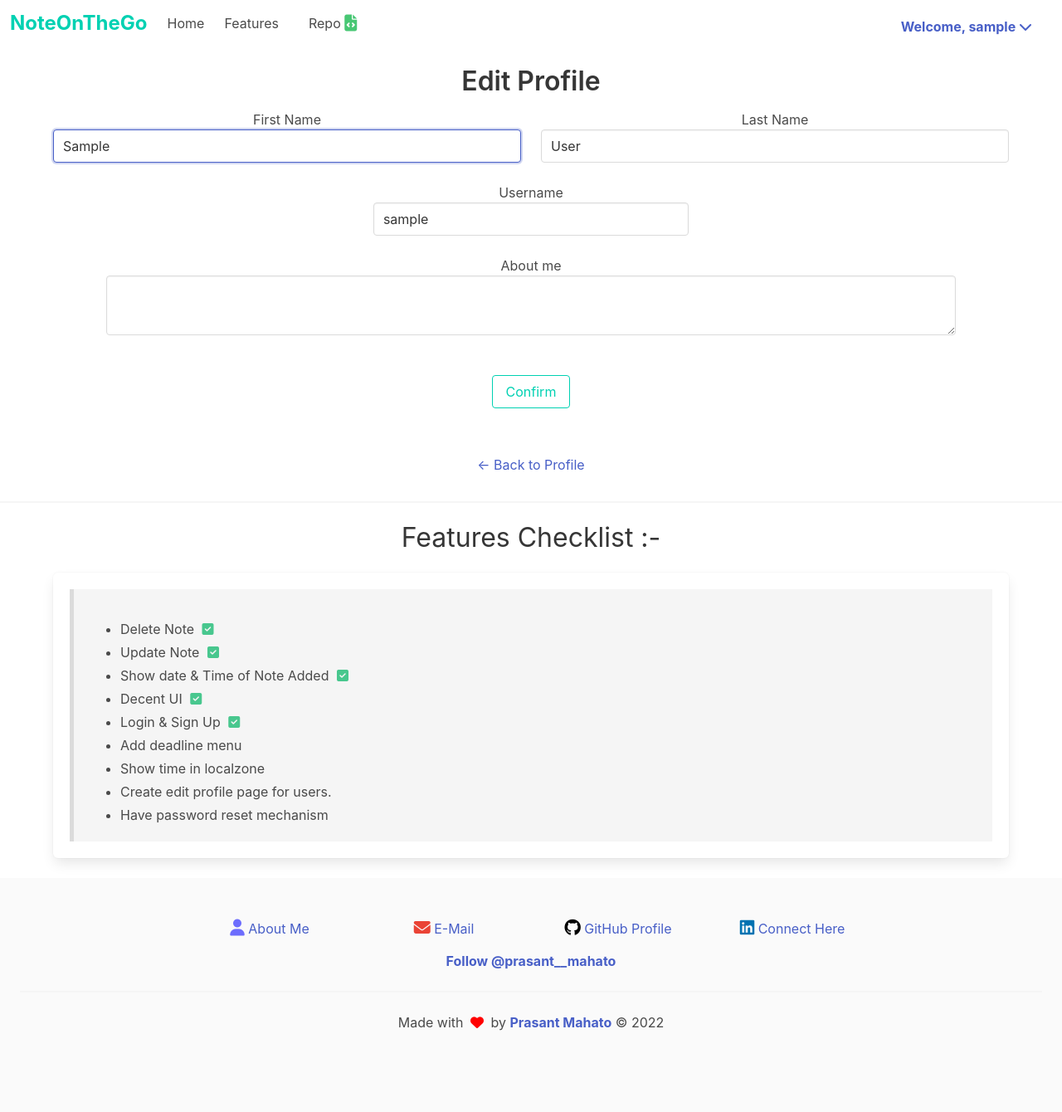
After one commit to prasantmahato/Noteonthego, a Flask app: page /edit_profile in a window 1280 px wide. The commit adds this page. Shown: the whole page at 83% size. Run offline with Flask 2, Linux system fonts and the light colour scheme; the visitor is signed in with stand-in values (Sample User, id 1); data comes from the database, SQL or seed files in the repository; both versions use the stored data as it was before the commit; some libraries are stand-ins or nearby versions.

Commit message:
added style classes to edit user page

```diff
--- a/app/model.py
+++ b/app/model.py
@@ -4,6 +4,7 @@
 
 from werkzeug.security import generate_password_hash, check_password_hash
 from flask_login import UserMixin
+from hashlib import md5
 
 #   Defining Database
 class Todo(db.Model):
@@ -18,7 +19,7 @@
 class User(UserMixin, db.Model):
     id = db.Column(db.Integer, primary_key=True)
     username = db.Column(db.String(64), index=True, unique=True)
-    about_me = db.Column(db.String(64))
+    about_me = db.Column(db.String(64), nullable=True)
     first_name = db.Column(db.String(64))
     last_name = db.Column(db.String(64))
     email = db.Column(db.String(120), index=True, unique=True)
@@ -34,6 +35,9 @@
     def check_password(self, password):
         return check_password_hash(self.password_hash, password)
 
+    def avatar(self, profile_image, size):
+        digest = md5(self.email.lower().encode('utf-8')).hexdigest()
+        return 'https://www.gravatar.com/avatar/{}?d={}&s={}'.format(digest,profile_image, size)
 
 @login.user_loader
 def load_user(id):
--- a/app/routes.py
+++ b/app/routes.py
@@ -1,4 +1,6 @@
+from cProfile import Profile
 from distutils.log import info
+import profile
 from app import app, db
 from flask import request, redirect, render_template, url_for, flash
 from app.model import Todo, User
@@ -96,7 +98,8 @@
     # Insert registered user to database
     form = RegistrationForm()
     if form.validate_on_submit():
-        user = User(username=form.username.data.lower(), email=form.email.data)
+        user = User(username=form.username.data.lower(),first_name=form.first_name.data,
+                    last_name=form.last_name.data, email=form.email.data)
         user.set_password(form.password.data)
         db.session.add(user)
         db.session.commit()
@@ -106,7 +109,7 @@
 
 
 # User profile view function
-@app.route('/user/<username>')
+@app.route('/user/<username>', methods=['GET', 'POST'])
 @login_required
 def user(username):
     user = User.query.filter_by(username=username).first_or_404()
@@ -118,14 +121,15 @@
 @login_required
 def edit_profile():
     form = EditProfileForm(current_user.username)
+    # form.profile_images.choices = []
     if form.validate_on_submit():
         current_user.username = form.username.data.lower()
         current_user.about_me = form.about_me.data
         current_user.first_name = form.first_name.data
         current_user.last_name = form.last_name.data
         db.session.commit()
-        flash('Your changes have been saved.')
-        return redirect(url_for('edit_profile'))
+        flash('Profile changes updated successfully')
+        return redirect('user/'+current_user.username)
     elif request.method == 'GET':
         form.username.data = current_user.username
         form.about_me.data = current_user.about_me
--- /dev/null
+++ b/app/templates/404.html
@@ -0,0 +1,6 @@
+{% extends "base.html" %}
+
+{% block content %}
+    <h1>File Not Found</h1>
+    <p><a href=" {{ url_for('index')  }}  ">Back</a></p>
+{% endblock %}
--- a/app/templates/base.html
+++ b/app/templates/base.html
@@ -103,14 +103,13 @@
                     </a>
 
                     <div class="navbar-dropdown mr">
-                      <a class="navbar-item button" href="{{ url_for('user', username=current_user.username) }}">
-                          Edit Profile
-                        </a>
-                    </div>
-                    <div class="navbar-dropdown mr">
+                      <a class="navbar-item button is-ghost" href="{{ url_for('user', username=current_user.username) }}">
+                        Profile
+                      </a>
+                      <hr class="navbar-divider">
                       <a class="navbar-item button is-warning" href="{{ url_for('logout') }}">
-                          Log Out
-                        </a>
+                        Log Out
+                      </a>
                     </div>
                   </div>
                 <!-- <a href="" class="button is-ghost">««</a> -->
@@ -142,7 +141,7 @@
 
         {% with messages = get_flashed_messages() %}
         {% if messages %}
-        <div class="notification is-danger box" id="remove">
+        <div class="notification is-warning box" id="remove">
             <ul class="flashes">
 
                 {% for message in messages %}
--- /dev/null
+++ b/app/templates/edit_profile.html
@@ -0,0 +1,49 @@
+{% extends "base.html" %}
+
+{% block content %}
+    <h1>Edit Profile</h1>
+    <form action="" method="POST" class="container content">
+        {{ form.hidden_tag() }}
+        <div class="columns">
+
+            <div class="column">
+                {{ form.first_name.label('First Name')  }}<br>
+                {{ form.first_name(size=32, class_='input', value=current_user.first_name, autofocus='on') }}<br>
+                {% for error in form.first_name.errors %}
+                <span style="color: red;" class="tag is-warning">[{{ error }} ]</span>
+                {% endfor %}
+            </div>
+            <div class="column">
+                {{ form.last_name.label('Last Name')  }}<br>
+                {{ form.last_name(size=32, class_='input', value=current_user.last_name) }}<br>
+                {% for error in form.last_name.errors %}
+                <span style="color: red;">[{{ error }} ]</span>
+                {% endfor %}
+            </div>
+        </div>
+
+        <div class="columns control">
+            <div class="column">
+                {{ form.username.label  }}<br>
+                {{ form.username(size=32 ,class_='input') }}<br>
+                {% for error in form.username.errors %}
+                <span class="tag is-warning">[{{ error }} ]</span>
+                {% endfor %}
+            </div>
+        </div>
+            {{ form.about_me.label  }}<br>
+            <div class="container content mx-6 px-4 control">
+                {{ form.about_me(size=10, class_='textarea is-centered is-normal', rows=2) }}<br>
+                {% for error in form.about_me.errors %}
+                <span style="color: red;">[{{ error }} ]</span>
+                {% endfor %}
+            </div>
+
+        <p>{{ form.submit(class_='button is-primary is-outlined', value='Confirm') }}</p>
+    </form>
+    <br>
+    <div class="button is-normal is-ghost">
+        <a href="{{ url_for('user', username=current_user.username) }} "><span>&leftarrow;</span> Back to Profile</a>
+    </div>
+    <hr>
+{% endblock %}
--- a/app/templates/login.html
+++ b/app/templates/login.html
@@ -5,7 +5,7 @@
     <form action="" method="post" novalidate class="box content container">
         {{ form.hidden_tag() }}
         <p>
-            {{ form.username.label }} <span class="is-text is-info">(Susan)</span><br>
+            {{ form.username.label }} <span class="is-text is-info">(susan)</span><br>
             {{ form.username(size=32, class_='input is-size-5' ) }}<br>
             {% for error in form.username.errors %}
             <span class="tag is-warning">[{{ error }}]</span>
--- a/app/templates/register.html
+++ b/app/templates/register.html
@@ -4,7 +4,7 @@
 <div class="container content">
 
     <h1>Register User</h1>
-    <form action="" method="post" class="conatainer content box" autocomplete="on">
+    <form action="" method="post" class="conatainer content box" autocomplete="on" autocapitalize="on">
         {{ form.hidden_tag() }}
         <div class="columns">
             <div class="column">
--- a/requirements.txt
+++ b/requirements.txt
@@ -4,6 +4,7 @@
 email-validator==1.1.3
 Flask==1.1.1
 Flask-Login==0.5.0
+Flask-Mail==0.9.1
 Flask-Migrate==3.1.0
 Flask-SQLAlchemy==2.4.4
 Flask-WTF==1.0.0
```
Also changed, not shown: app/errors.py (added, +19 -0 lines), app/templates/500.html (added, +7 -0 lines), app/templates/choice.html (added, +16 -0 lines), app/templates/index.html (+7 -0 lines), app/templates/user.html (added, +28 -0 lines), app.db, app/forms.py (line endings or trailing spaces).
